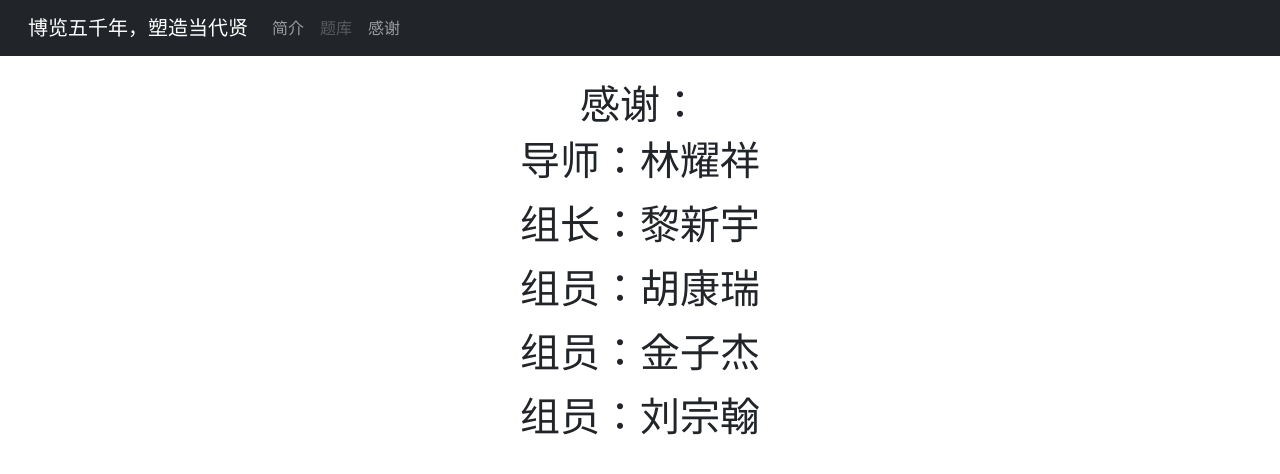
After one commit to JIN-ZIJIE/website, a Flask app: template templates/thanks.html in a window 1280 px wide. The commit adds this page. Shown: the top 474 px of the page. Run offline with Flask 2, Linux system fonts and the light colour scheme; the template is opened without the code that fills it, so the values that code supplies are empty; some libraries are stand-ins or nearby versions.

Commit message:
minor changes

```diff
--- a/app.py
+++ b/app.py
@@ -46,6 +46,12 @@ def data():
         # return 'Success'
     return render_template('betterdata.html')
 
+# localhost:5000/thanks
+@app.route('/credits')
+
+def about():
+    return render_template('thanks.html')
+
 # create custom error
 # invalid url
 @app.errorhandler(404)
--- a/db_setup.py
+++ /dev/null
@@ -1,3 +0,0 @@
-import mysql.connector
-
-my = mysql.connector.connect(host='localhost',user='root',passwd= '******')
--- a/requirements.txt
+++ b/requirements.txt
@@ -18,7 +18,6 @@ protobuf==4.21.1
 psycopg2==2.9.3
 pycparser==2.21
 PyMySQL==1.0.2
-PyYAML==6.0
 SQLAlchemy==1.4.37
 Werkzeug==2.1.2
 zipp==3.8.0
--- a/templates/navbar.html
+++ b/templates/navbar.html
@@ -16,6 +16,9 @@
           <a class="nav-link disabled" href="{{url_for('question')}}">题库</a>
         </li>
 
+        <li class="nav-item">
+          <a class="nav-link" href="{{url_for('credits')}}">感谢</a>
+        </li>
 
       </ul>
       <!--
--- a/templates/question.html
+++ b/templates/question.html
@@ -1,6 +1,7 @@
 {%extends 'base.html'%}
 
 {%block content%}
+
 	<center>
 	<h1>题目将会出现在这里</h1>
 	</center>
--- /dev/null
+++ b/templates/thanks.html
@@ -0,0 +1,14 @@
+{%extends 'base.html'%}
+
+{%block content%}
+
+    <center>
+        <h1>感谢：<h1>
+        <p>导师：林耀祥</p>
+        <p>组长：黎新宇</p>
+        <p>组员：胡康瑞</p>
+        <p>组员：金子杰</p>
+        <p>组员：刘宗翰</p>
+    </center>
+
+{%endblock%}
```
Also changed, not shown: templates/test.html (deleted, +0 -38 lines).
